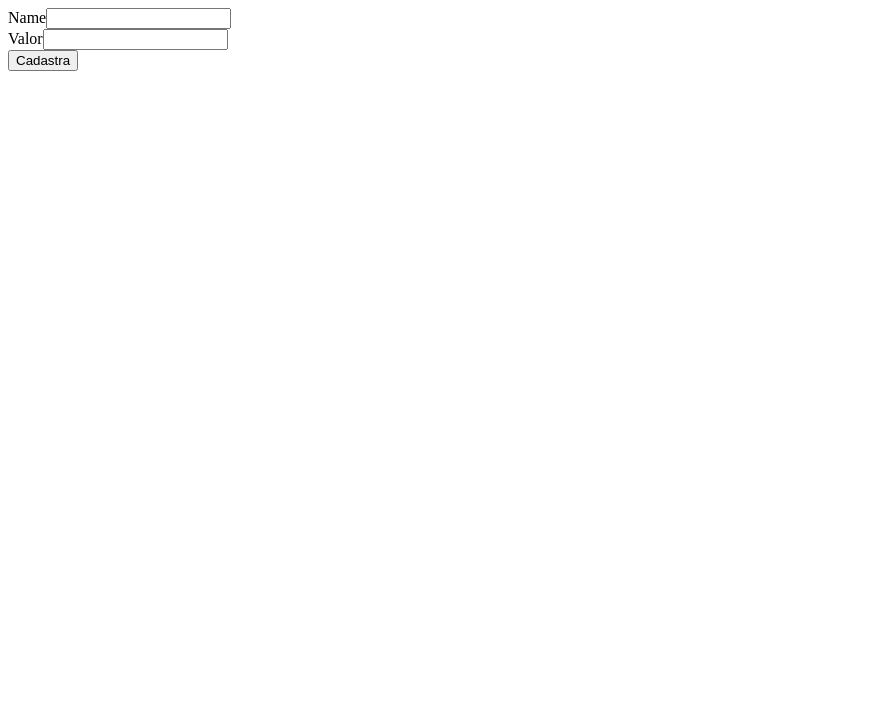
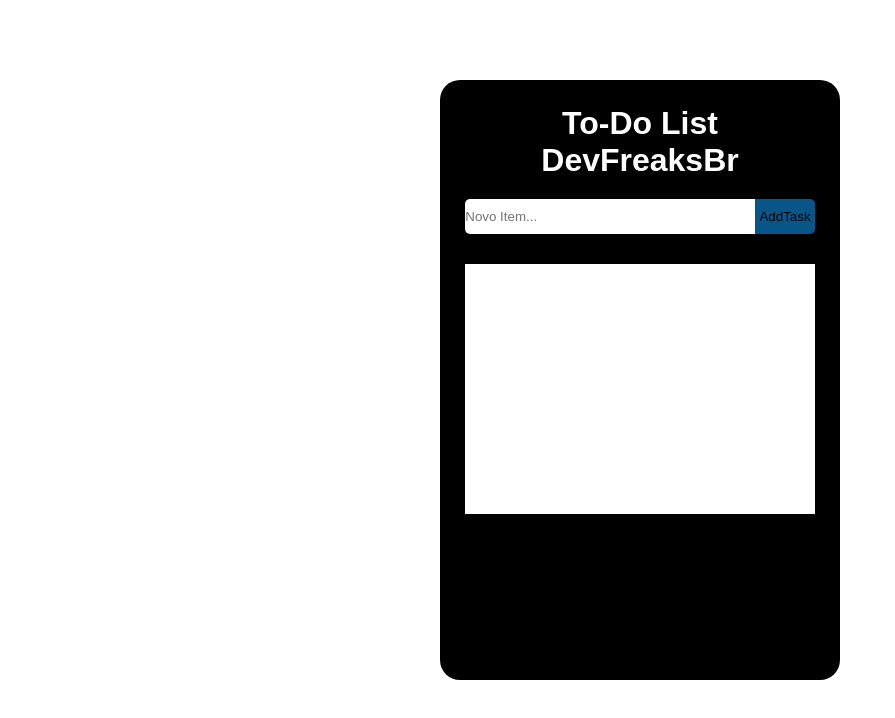
Before and after one commit to ezequiel-7/formulari-cliente-angular, an Angular app: page /list-cliente in a window 1280 px wide. Shown: the top 718 px of the page, without its empty margins (0-895 px from the left). Built offline with nearby package versions, Linux system fonts and the light colour scheme.

Commit message:
Criado elementos no html e estilizando o scss

```diff
--- a/src/app/list-cliente/list-cliente.component.html
+++ b/src/app/list-cliente/list-cliente.component.html
@@ -1,15 +1,69 @@
-<div class="row mt-5">
-    <div class="col-md-6">
-        <form>
-            <div class="form-group">
-                <label for="">Name</label>
-                <input type="text" name="name" class="form-control">
+<div class="content">
+    <div class="row">
+        <div class="row">
+            <div class="col-12">
+                <h1>To-Do List DevFreaksBr</h1>
+                <form>
+                    <div class="full-box">
+                        <input type="text" name="task" id="task" placeholder="Novo Item..." autocomplete="off">
+                        <input type="button" name="" value="AddTask" onclick="addTask();">
+                    </div>
+                </form>
             </div>
-            <div class="form-group">
-                <label for="">Valor</label>
-                <input type="text" name="value" class="form-control">
+        </div>
+        <div class="row">
+            <div class="col-12">
+                <div class="to-do-list-box">
+                    <ul id="myList">
+
+                    </ul>
+                </div>
             </div>
-            <button class="btn btn-primary">Cadastra</button>
-        </form>
+        </div>
     </div>
 </div>
+
+<script type="text/javascript">
+
+var ul = document.getElementById("myList");
+var li;
+var itemId
+var item;
+addTask = function(){
+
+    if(document.getElementById("task").value != ""){
+
+        item = document.getElementById("task");
+        itemId = ul.childElementCount;
+
+        li = createItemEl(item.value, itemId);
+        li.appendChild(createRemoveTaskBtn(itemId));
+        ul.appendChild(li);
+    }
+}
+
+removeTask = function(){
+    for( i = 0 ; i < ul.children.length ; i++){
+        if(ul.children[i].getAttribute("index") == itemId ){
+            ul.children[i].remove()
+        }
+    }
+}
+
+createItemEl = function(itemValue, itemId){
+
+    let li = document.createElement("li")
+    li.setAttribute("index", itemId);
+    li.appendChild(document.createTextNode(itemValue));
+    return li;
+}
+
+createRemoveTaskBtn = function(itemId){
+
+    let btn = document.createElement("button");
+    btn.setAttribute("onclick", "removeTask("+itemId+")");
+    btn.innerHTML = "X";
+    return btn;
+}
+
+</script>
--- a/src/app/list-cliente/list-cliente.component.scss
+++ b/src/app/list-cliente/list-cliente.component.scss
@@ -1,3 +1,71 @@
 *{
-    height: auto;
+    margin: 0;
+    padding: 0;
+    box-sizing: border-box;
+    font-family: Arial, Helvetica, sans-serif;
+    border: none;
+    color: #000;
 }
+.content{
+    background-color: #000;
+    width: 400px;
+    height: 600px;
+    margin: auto;
+    padding: 2%;
+    margin-top: 10vh;
+    border-radius: 20px 20px 20px 20px;
+}
+.content, h1{
+    text-align: center;
+    color: #fff;
+}
+input:focus{
+    outline: none;
+}
+form{
+    margin-top: 20px;
+    margin-bottom: 20px;
+}
+input[type=text]{
+    width: 83%;
+    height: 35px;
+    background: #fff;
+    color: #000;
+    margin-bottom: 10px;
+    border-radius: 5px 0 0 5px;
+}
+input:focus{
+    border-bottom: 2px solid #085588;
+}
+input[type=button] {
+    border: none;
+    width: 17%;
+    float: right;
+    height: 35px;
+    color: #000;
+    background: #085588;
+    border-radius: 0 5px 5px 0;
+    transition: .5s;
+}
+button:hover, input[type=button]:hover{
+    background: #063f66;
+}
+button, input[type=button] { cursor: pointer; }
+button{
+    float: right;
+    width: 25px;
+    padding: 5px;
+}
+ul{
+    list-style-type: none;
+    padding: 10px;
+    height: 250px;
+    background: #fff;
+    overflow-y: auto;
+}
+li{
+    height: 35px;
+    margin: 10px 0 10px 0;
+    border-bottom: 1px solid;
+    text-align: left;
+}
```
